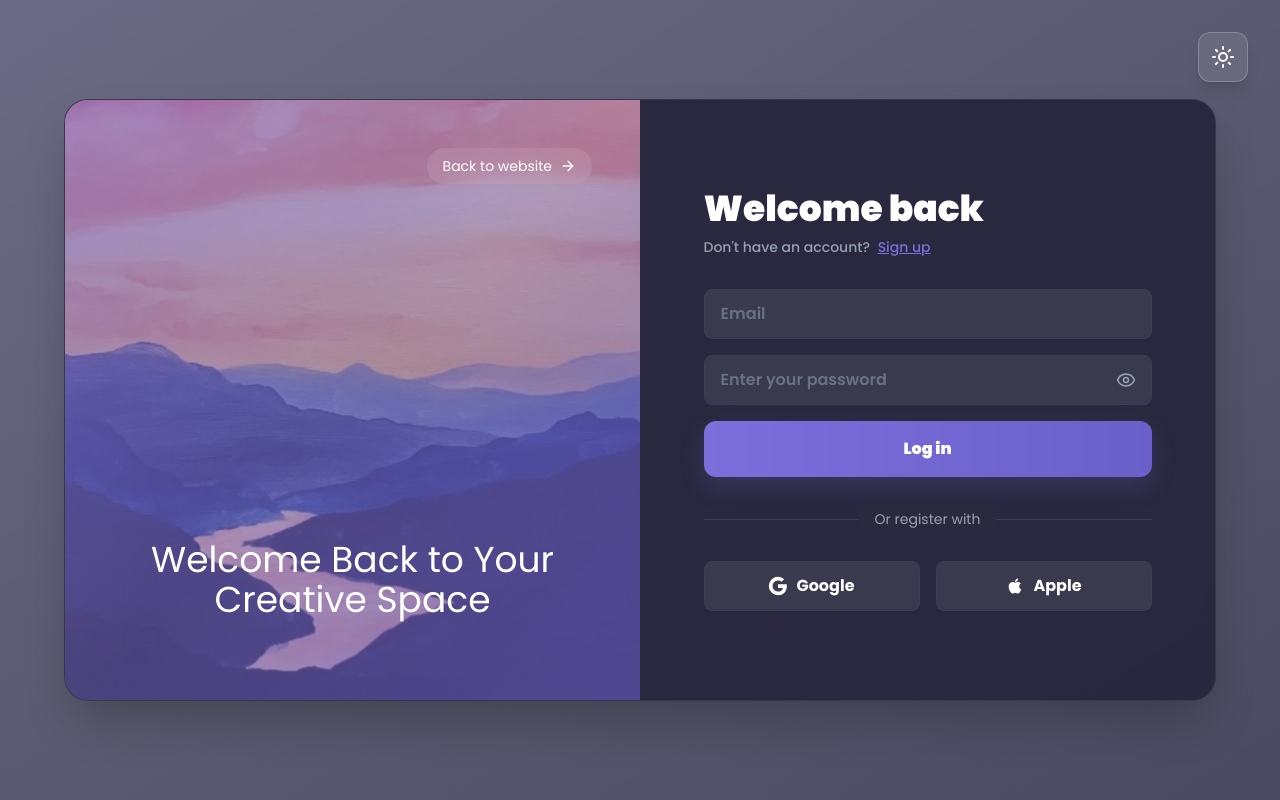
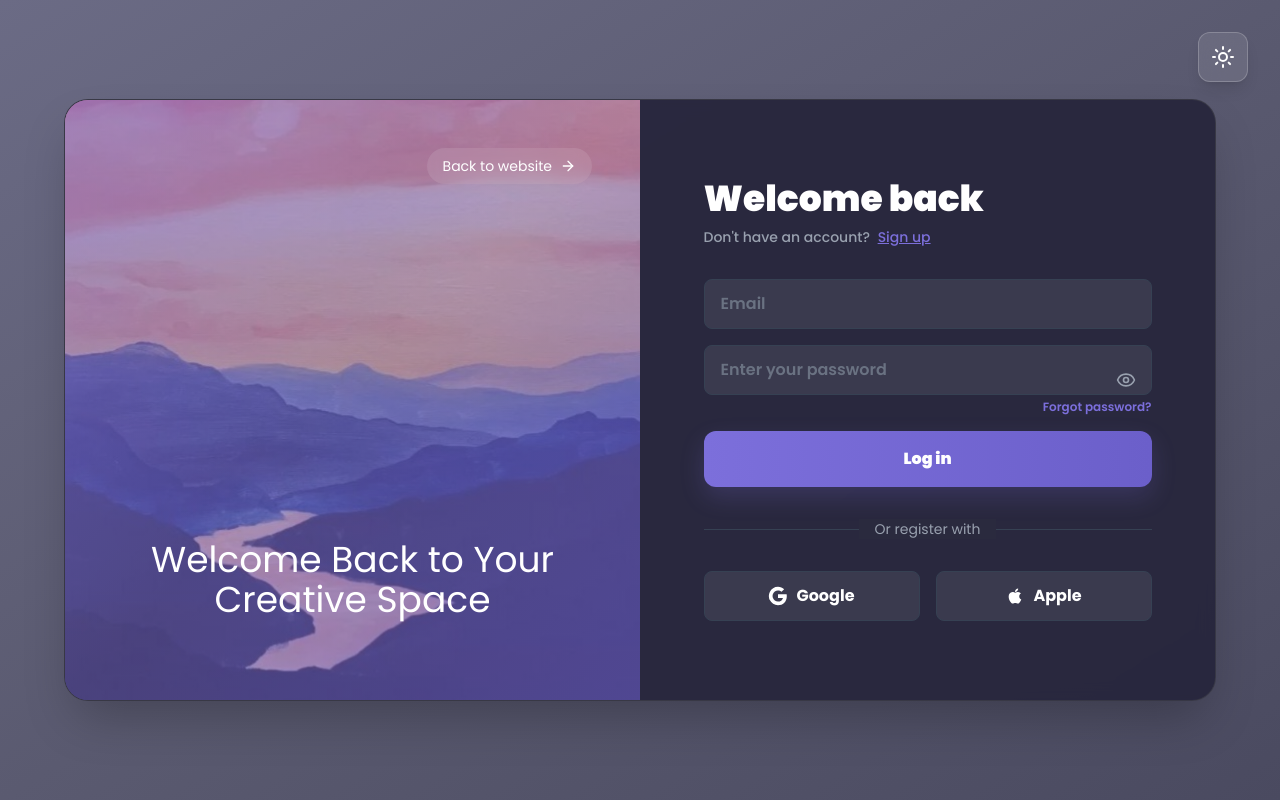
Before and after one commit to UzairAtiq/Login-Page-1, a React (Vite) app: page / in a window 1280 px wide. Built offline with nearby package versions, Linux system fonts and the light colour scheme.

Commit message:
Step 6: Add 'Forgot password?' link specifically for login mode

```diff
--- a/src/components/LoginPage.jsx
+++ b/src/components/LoginPage.jsx
@@ -300,6 +300,18 @@ const LoginPage = () => {
                       <Eye className="w-5 h-5" />
                     )}
                   </button>
+                  {isLogin && (
+                    <div className="flex justify-end mt-1">
+                      <button
+                        type="button"
+                        onClick={() => showToast('Feature coming soon!', 'info')}
+                        className="text-xs font-semibold hover:underline transition-all"
+                        style={{ color: currentTheme.accent }}
+                      >
+                        Forgot password?
+                      </button>
+                    </div>
+                  )}
                   {errors.password && (
                     <p className="text-red-500 text-xs mt-1">{errors.password}</p>
                   )}
```
